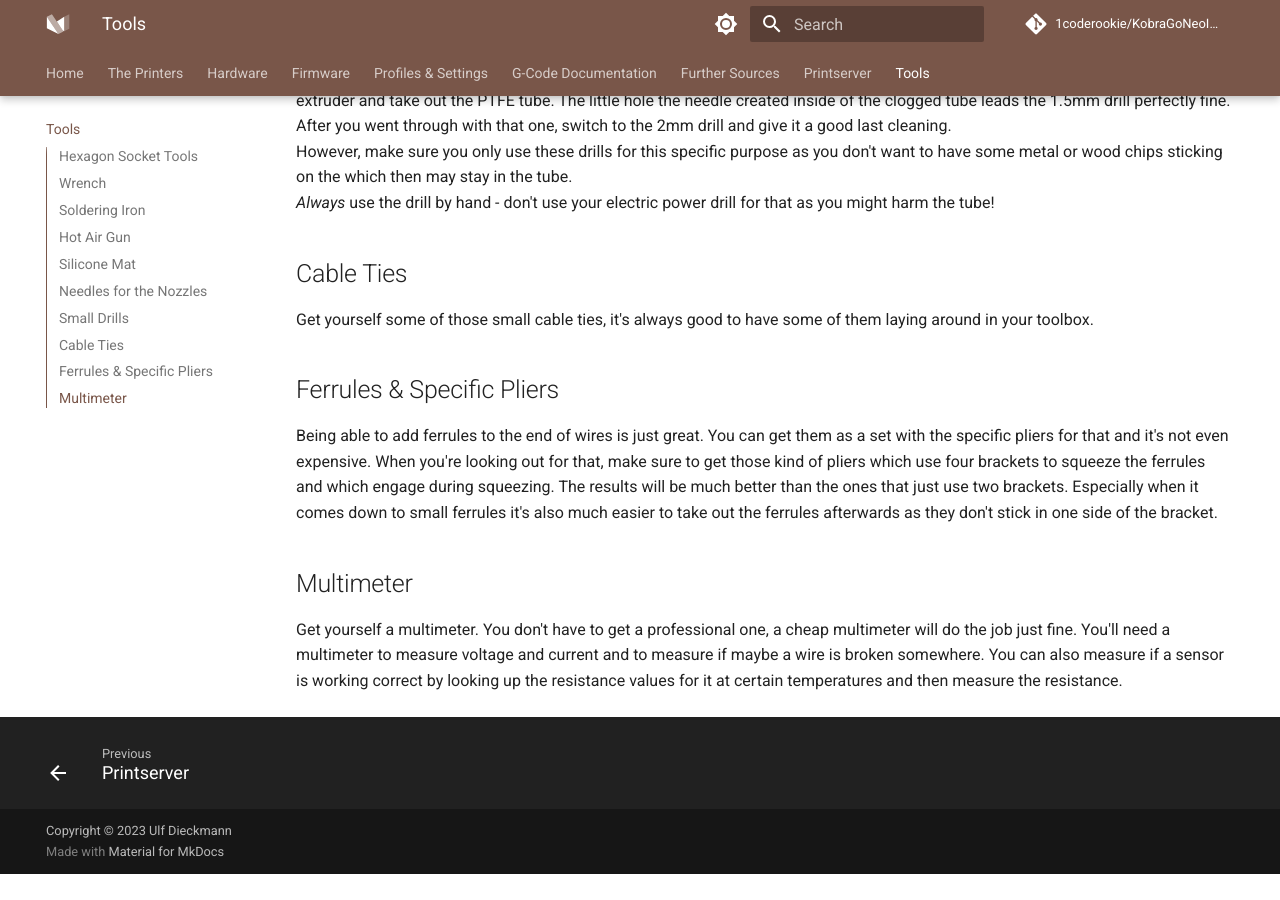
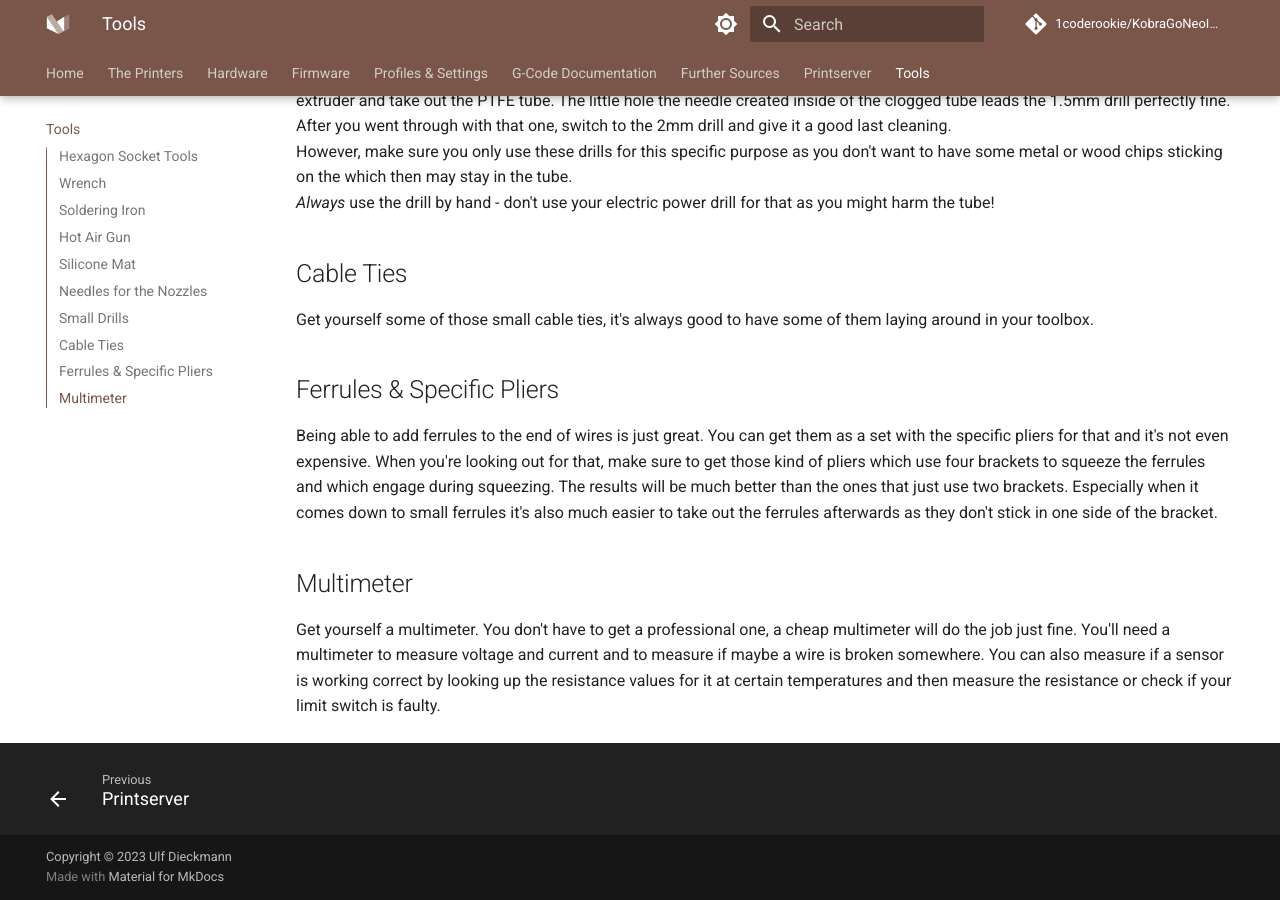
Before and after one commit to 1coderookie/KobraGoNeoInsights, an MkDocs documentation site: the page built from docs/tools.md, in a window 1280 px wide and 900 px high, scrolled down 1588 px. Built offline with MkDocs 1.6.1 and Material for MkDocs 9.7.7, drawn with Linux system fonts in a browser that asks for light colours; comment, search, counter and statistics services are not loaded; before the commit the page ends 2462 px from its top, so only the background shows below that.

Commit message:
Update tools.md

```diff
--- a/docs/tools.md
+++ b/docs/tools.md
@@ -46,4 +46,4 @@ Get yourself some of those small cable ties, it's always good to have some of th
 Being able to add ferrules to the end of wires is just great. You can get them as a set with the specific pliers for that and it's not even expensive. When you're looking out for that, make sure to get those kind of pliers which use four brackets to squeeze the ferrules and which engage during squeezing. The results will be much better than the ones that just use two brackets. Especially when it comes down to small ferrules it's also much easier to take out the ferrules afterwards as they don't stick in one side of the bracket.
 
 ## Multimeter
-Get yourself a multimeter. You don't have to get a professional one, a cheap multimeter will do the job just fine. You'll need a multimeter to measure voltage and current and to measure if maybe a wire is broken somewhere. You can also measure if a sensor is working correct by looking up the resistance values for it at certain temperatures and then measure the resistance.
+Get yourself a multimeter. You don't have to get a professional one, a cheap multimeter will do the job just fine. You'll need a multimeter to measure voltage and current and to measure if maybe a wire is broken somewhere. You can also measure if a sensor is working correct by looking up the resistance values for it at certain temperatures and then measure the resistance or check if your limit switch is faulty.
```
